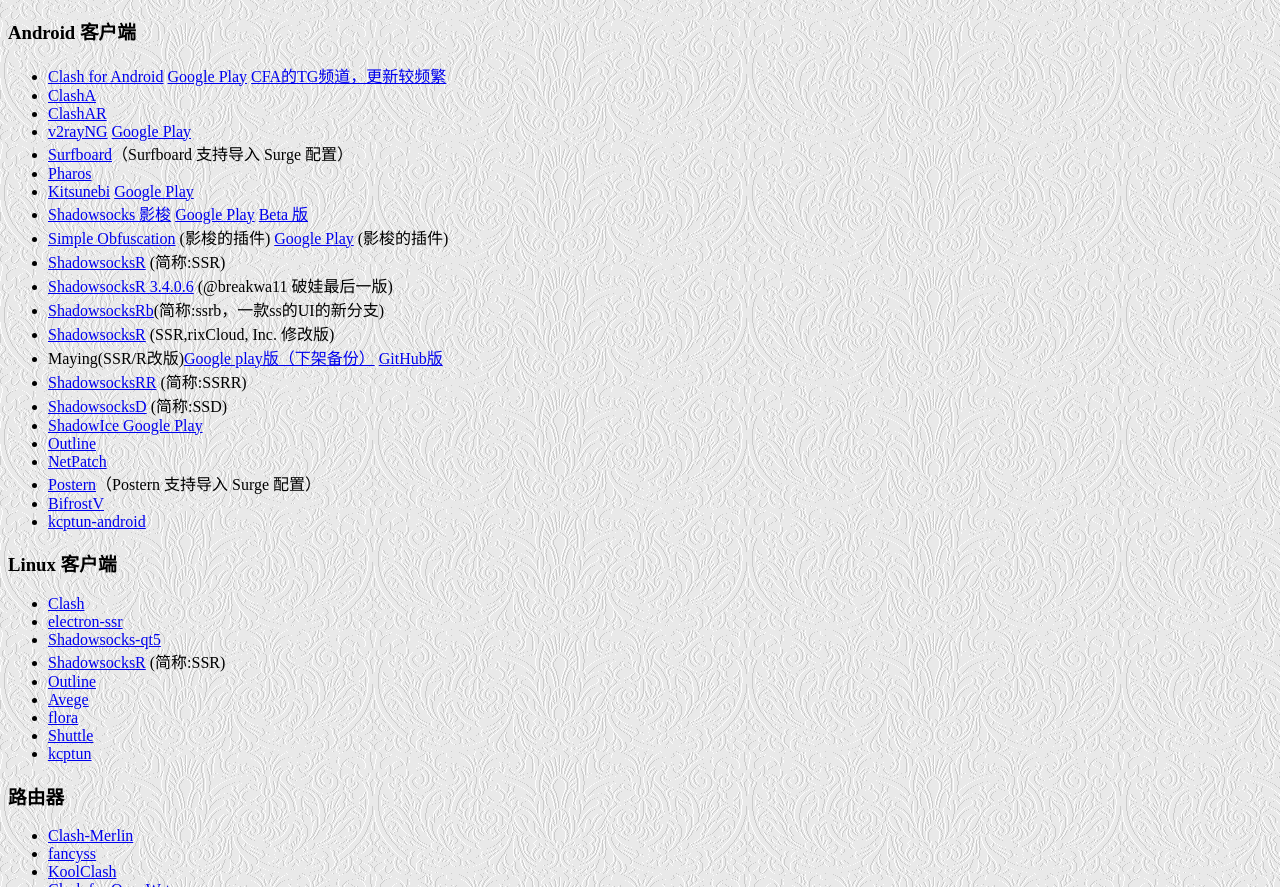
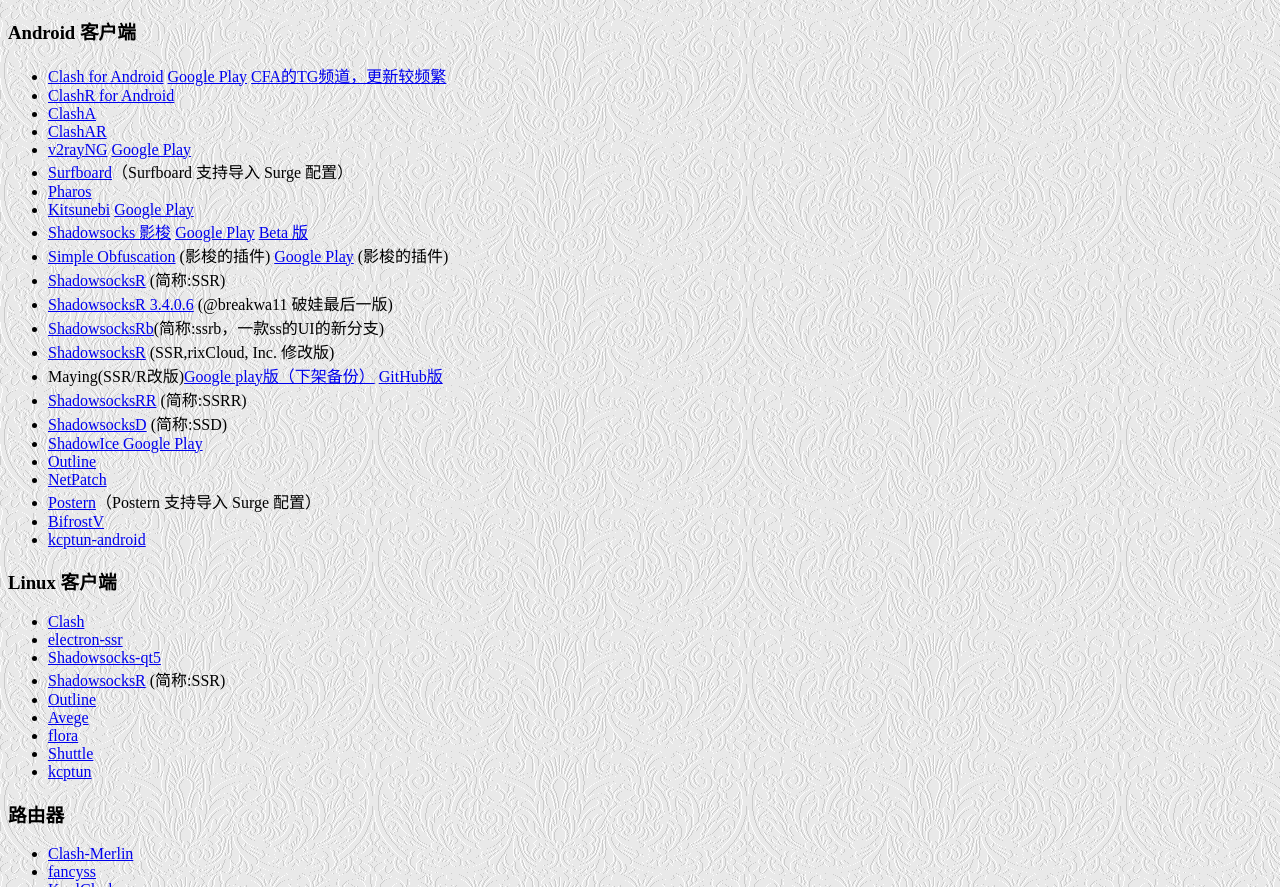
Before and after one commit to ausers/ausers.github.io, a plain HTML site: page index.html in a window 1280 px wide. Shown: the part 2664-3551 px from the top of the page. Drawn offline with Linux system fonts and the light colour scheme.

Commit message:
Update index.html

```diff
--- a/index.html
+++ b/index.html
@@ -249,6 +249,7 @@
 <a name="android"><h3 id="android-客户端">Android 客户端</h3></a>
 <ul>
   <li><a href="https://github.com/Kr328/ClashForAndroid" target="_black" title="SS/Snell/Vmess">Clash for Android</a> <a href="https://play.google.com/store/apps/details?id=com.github.kr328.clash" target="_black" title="ss/v2">Google Play</a> <a href="https://t.me/clash_for_android_channel" target="_black">CFA的TG频道，更新较频繁</a></li>
+  <li><a href="https://clashr.tgbot.co/file" target="_black" title="SS/SSR/Snell/Vmess">ClashR for Android</a>
   <li><a href="https://github.com/ccg2018/ClashA/releases" target="_black" title="SS/Snell/Vmess">ClashA</a></li>
   <li><a href="https://github.com/WhoJave/ClashA/releases" target="_black" title="SS/SSR/Vmess">ClashAR</a></li>
   <li><a href="https://github.com/2dust/v2rayNG/releases" target="_black" title="Vmess">v2rayNG</a> <a href="https://play.google.com/store/apps/details?id=com.v2ray.ang" target="_black" title="Vmess">Google Play</a></li>
```
